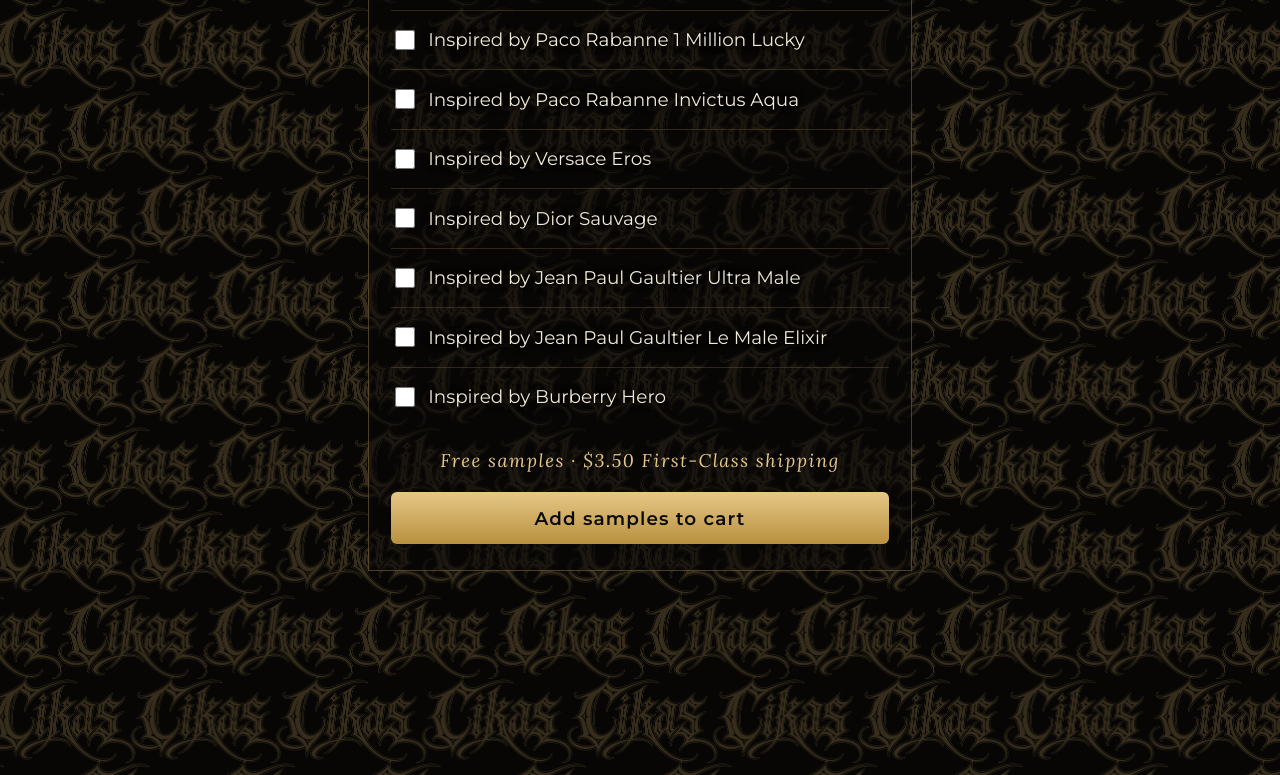
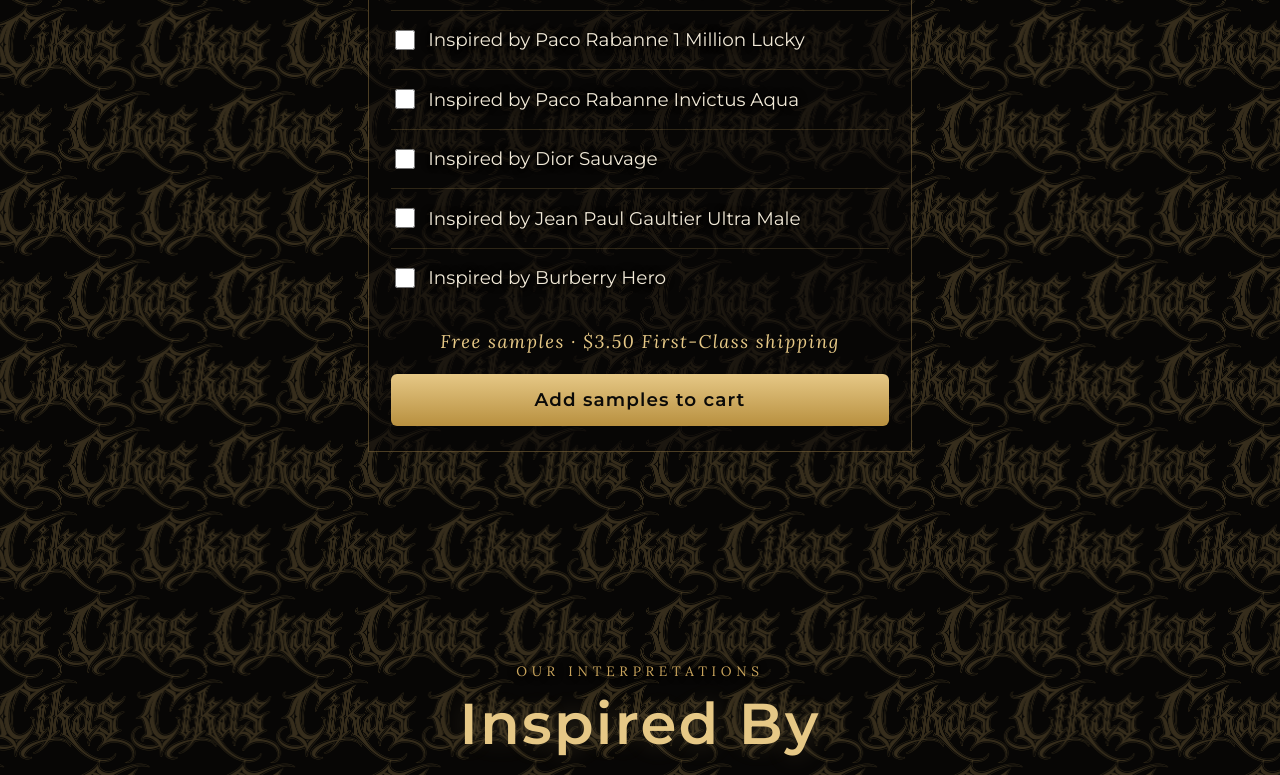
Before and after one commit to servantofthe7eyedlamb-eng/cikas, a plain HTML site: page index.html in a window 1280 px wide. Shown: the part 4700-5475 px from the top of the page. Drawn offline with Linux system fonts and the light colour scheme; a web font is replaced by a local one.

Commit message:
Versace Eros, Le Male Elixir: sold out

```diff
--- a/cart.js
+++ b/cart.js
@@ -29,10 +29,8 @@ const CIKAS_ALL_FRAGRANCES = [
   "Inspired by Louis Vuitton Imagination",
   "Inspired by Paco Rabanne 1 Million Lucky",
   "Inspired by Paco Rabanne Invictus Aqua",
-  "Inspired by Versace Eros",
   "Inspired by Dior Sauvage",
   "Inspired by Jean Paul Gaultier Ultra Male",
-  "Inspired by Jean Paul Gaultier Le Male Elixir",
   "Inspired by Burberry Hero"
 ];
 /* Bottle shipping: first unit at `first`, each extra bottle adds `extra`. Samples do not use per-vial extras. */
--- a/index.html
+++ b/index.html
@@ -227,10 +227,8 @@ p,li,.card *{text-shadow:0 1px 3px #000,0 0 8px #000}
 <li><label><input type="checkbox" name="sample" value="Inspired by Louis Vuitton Imagination">Inspired by Louis Vuitton Imagination</label></li>
 <li><label><input type="checkbox" name="sample" value="Inspired by Paco Rabanne 1 Million Lucky">Inspired by Paco Rabanne 1 Million Lucky</label></li>
 <li><label><input type="checkbox" name="sample" value="Inspired by Paco Rabanne Invictus Aqua">Inspired by Paco Rabanne Invictus Aqua</label></li>
-<li><label><input type="checkbox" name="sample" value="Inspired by Versace Eros">Inspired by Versace Eros</label></li>
 <li><label><input type="checkbox" name="sample" value="Inspired by Dior Sauvage">Inspired by Dior Sauvage</label></li>
 <li><label><input type="checkbox" name="sample" value="Inspired by Jean Paul Gaultier Ultra Male">Inspired by Jean Paul Gaultier Ultra Male</label></li>
-<li><label><input type="checkbox" name="sample" value="Inspired by Jean Paul Gaultier Le Male Elixir">Inspired by Jean Paul Gaultier Le Male Elixir</label></li>
 <li><label><input type="checkbox" name="sample" value="Inspired by Burberry Hero">Inspired by Burberry Hero</label></li>
 </ul>
 <p class="sample-limit" id="sample-limit" hidden>7 max</p>
@@ -258,11 +256,11 @@ p,li,.card *{text-shadow:0 1px 3px #000,0 0 8px #000}
 <div class="card"><div class="cardcross" aria-hidden="true">✝</div><h3>Inspired by Louis Vuitton Imagination</h3><p class="spec">Extrait de Parfum · 60 ml or 100 ml · Men's</p><p class="desc">A citrus-aromatic built around bergamot, black tea, and amber, with orange and ginger-cinnamon warmth over tea, ambroxan, and soft woods.</p><span class="price">$20 (60 ml) · $30 (100 ml) + shipping</span></div>
 <div class="card"><div class="cardcross" aria-hidden="true">✝</div><span class="newbadge" data-until="2026-10-29">New</span><h3>Inspired by Paco Rabanne 1 Million Lucky</h3><p class="spec">Extrait de Parfum · 60 ml or 100 ml · Men's</p><p class="desc">A playful gourmand twist on the Million line—tangy plum and toasted hazelnut over white cedarwood for a sweet, woody finish.</p><span class="price">$20 (60 ml) · $30 (100 ml) + shipping</span></div>
 <div class="card"><div class="cardcross" aria-hidden="true">✝</div><span class="newbadge" data-until="2026-10-29">New</span><h3>Inspired by Paco Rabanne Invictus Aqua</h3><p class="spec">Extrait de Parfum · 60 ml or 100 ml · Men's</p><p class="desc">A fresh aquatic take with yuzu, grapefruit, and pink pepper, watery violet-leaf facets, and an ambergris-and-wood dry-down.</p><span class="price">$20 (60 ml) · $30 (100 ml) + shipping</span></div>
-<div class="card"><div class="cardcross" aria-hidden="true">✝</div><span class="newbadge" data-until="2026-10-29">New</span><h3>Inspired by Versace Eros</h3><p class="spec">Extrait de Parfum · 60 ml or 100 ml · Men's</p><p class="desc">A minty-citrus open with lemon, mandarin, and candied apple, an amber-sage-geranium heart, and cedar, vetiver, vanilla, and woods in the base.</p><span class="price">$20 (60 ml) · $30 (100 ml) + shipping</span></div>
+<div class="card soldout"><div class="cardcross" aria-hidden="true">✝</div><span class="soldbadge">Sold Out</span><h3>Inspired by Versace Eros</h3><p class="spec">Extrait de Parfum · 60 ml or 100 ml · Men's</p><p class="desc">A minty-citrus open with lemon, mandarin, and candied apple, an amber-sage-geranium heart, and cedar, vetiver, vanilla, and woods in the base.</p><span class="price soldtxt">Sold out</span></div>
 <div class="card soldout"><div class="cardcross" aria-hidden="true">✝</div><span class="soldbadge">Sold Out</span><h3>Inspired by Versace Eros Flame</h3><p class="spec">Extrait de Parfum · 60 ml or 100 ml · Men's</p><p class="desc">A hotter, spicier Eros flanker: chinotto and black pepper up front, rosemary and pepperwood in the middle, then patchouli, vetiver, and vanilla.</p><span class="price soldtxt">Sold out</span></div>
 <div class="card"><div class="cardcross" aria-hidden="true">✝</div><span class="newbadge" data-until="2026-10-29">New</span><h3>Inspired by Dior Sauvage</h3><p class="spec">Extrait de Parfum · 60 ml or 100 ml · Men's</p><p class="desc">A fresh woody signature of Calabrian bergamot against peppery ambroxan warmth, with patchouli and a soft vanilla trail in the parfum versions.</p><span class="price">$20 (60 ml) · $30 (100 ml) + shipping</span></div>
 <div class="card"><div class="cardcross" aria-hidden="true">✝</div><span class="newbadge" data-until="2026-10-29">New</span><h3>Inspired by Jean Paul Gaultier Ultra Male</h3><p class="spec">Extrait de Parfum · 60 ml or 100 ml · Men's</p><p class="desc">An intense sweet-aromatic: pear, bergamot, and mint over black lavender, finishing in woody vanilla for a bold, lingering trail.</p><span class="price">$20 (60 ml) · $30 (100 ml) + shipping</span></div>
-<div class="card"><div class="cardcross" aria-hidden="true">✝</div><h3>Inspired by Jean Paul Gaultier Le Male Elixir</h3><p class="spec">Extrait de Parfum · 60 ml or 100 ml · Men's</p><p class="desc">A rich amber-fougère: cool lavender and fresh mint over a warm honey-vanilla heart, settling into tonka bean, benzoin, and tobacco.</p><span class="price">$20 (60 ml) · $30 (100 ml) + shipping</span></div>
+<div class="card soldout"><div class="cardcross" aria-hidden="true">✝</div><span class="soldbadge">Sold Out</span><h3>Inspired by Jean Paul Gaultier Le Male Elixir</h3><p class="spec">Extrait de Parfum · 60 ml or 100 ml · Men's</p><p class="desc">A rich amber-fougère: cool lavender and fresh mint over a warm honey-vanilla heart, settling into tonka bean, benzoin, and tobacco.</p><span class="price soldtxt">Sold out</span></div>
 <div class="card"><div class="cardcross" aria-hidden="true">✝</div><h3>Inspired by Burberry Hero</h3><p class="spec">Extrait de Parfum · 60 ml or 100 ml · Men's</p><p class="desc">A clean woody aromatic led by bergamot, with juniper and black pepper, then a strong cedar trio of Virginia, Atlas, and Himalayan cedarwood.</p><span class="price">$20 (60 ml) · $30 (100 ml) + shipping</span></div>
 </div></div></section>
 <section id="craft" style="background:var(--ink)"><div class="wrap split">
```
